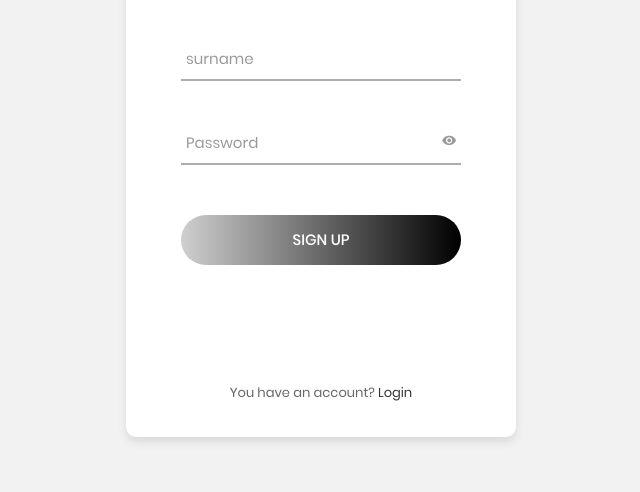
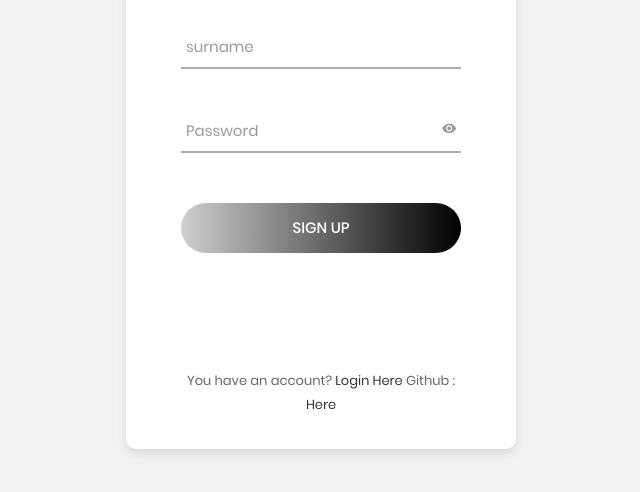
Before and after one commit to sleazyprime/login-page, a plain HTML site: page signUp.html in a window 1280 px wide. Shown: the part 276-768 px from the top of the page, without its empty margins (319-959 px from the left). Drawn offline with Linux system fonts and the light colour scheme.

Commit message:
Update signUp.html

```diff
--- a/signUp.html
+++ b/signUp.html
@@ -70,8 +70,13 @@
 						</span>
 
 						<a class="txt2" href="index.html">
-							Login
+							Login Here
 						</a>
+						<span class="txt1">
+							 Github :
+						</span>
+						<a class="txt2" href="https://github.com/sleazyprime">
+							Here
 					</div>
 				</form>
 			</div>
```
